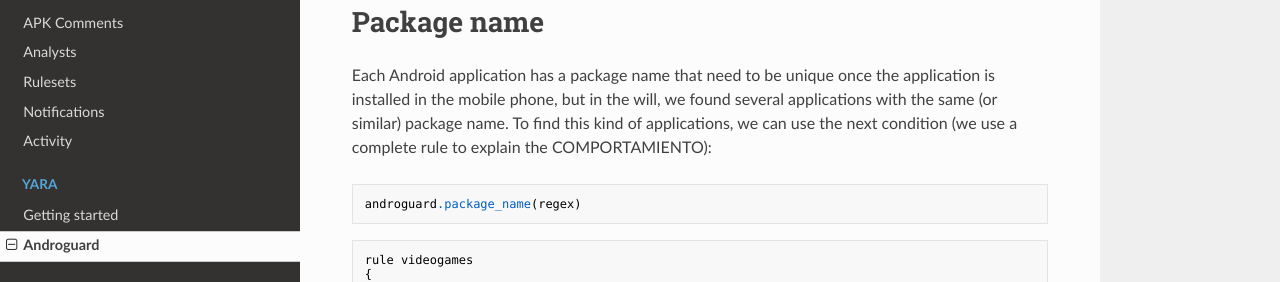
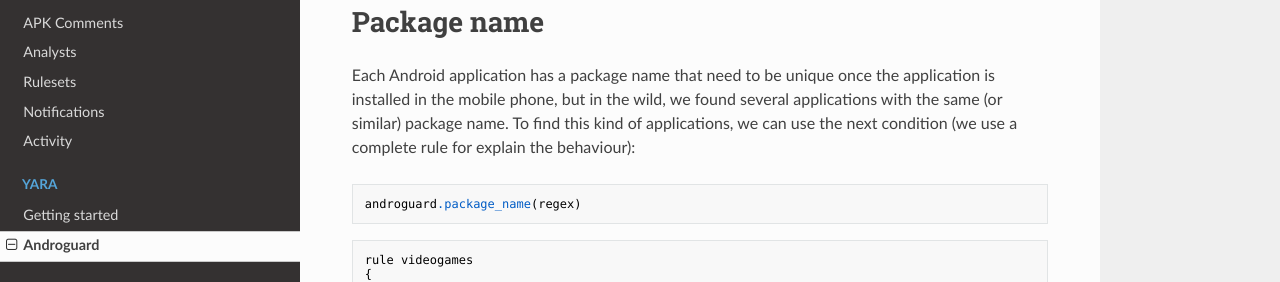
Before and after one commit to Koodous/docs.koodous.com, an MkDocs documentation site: the page built from docs/yara/androguard.md, in a window 1280 px wide and 1400 px high. Shown: the part 333-615 px from the top of the window. Built offline with MkDocs 1.6.1, drawn with Linux system fonts in a browser that asks for light colours; nearby versions of some CDN libraries; old or Windows-style settings are respelled for this version of MkDocs; some of the changed text lies outside the part shown.

Commit message:
Fixed some mistakes in Yara section

````diff
--- a/docs/yara/androguard.md
+++ b/docs/yara/androguard.md
@@ -8,7 +8,7 @@ First of all, you need to import the module with the next directive at the heade
 import "androguard"
 ```
 # Package name
-Each Android application has a package name that need to be unique once the application is installed in the mobile phone, but in the will, we found several applications with the same (or similar) package name. To find this kind of applications, we can use the next condition (we use a complete rule to explain the COMPORTAMIENTO):
+Each Android application has a package name that need to be unique once the application is installed in the mobile phone, but in the wild, we found several applications with the same (or similar) package name. To find this kind of applications, we can use the next condition (we use a complete rule for explain the behaviour):
 
 ```
 androguard.package_name(regex)
````
Also changed, not shown: other parts of docs/yara/androguard.md (+1 -1 lines), docs/yara/getting-started.md (+1 -1 lines).
